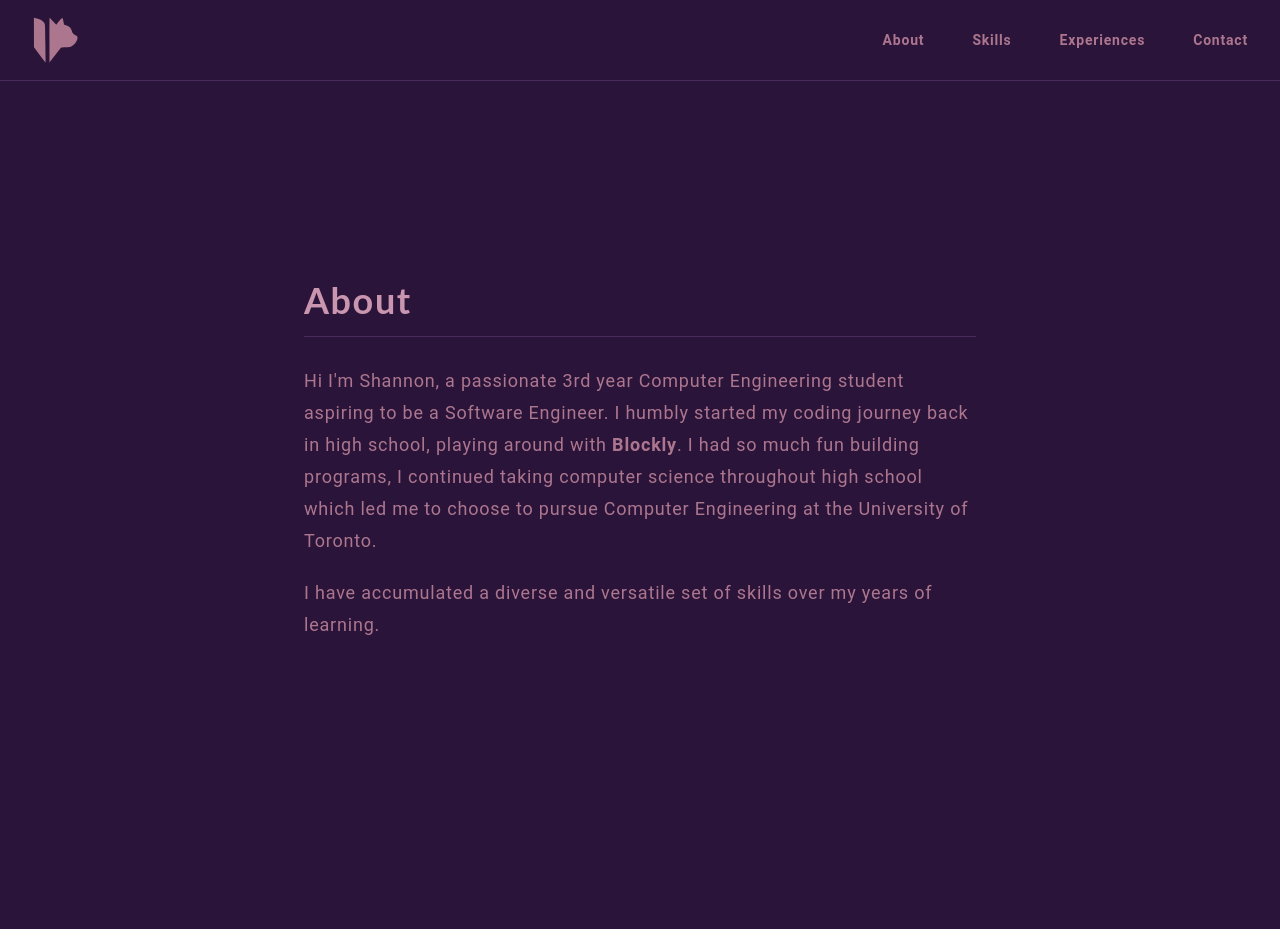
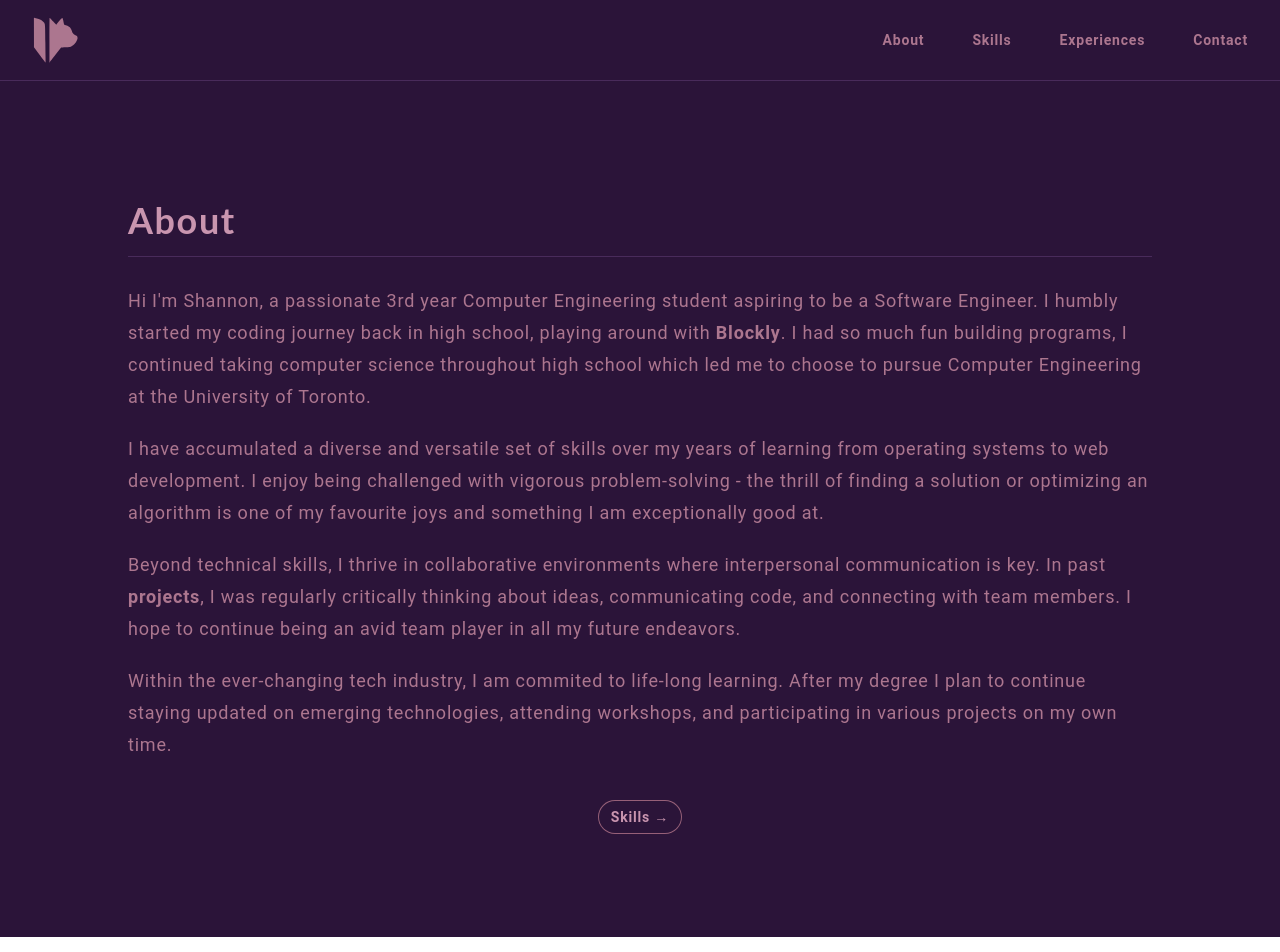
Before and after one commit to purriin/Portfolio, a React (Create React App) app: page /about in a window 1280 px wide. Shown: the top 952 px of the page. Built offline with nearby package versions, Linux system fonts and the light colour scheme.

Commit message:
Updated About page

```diff
--- a/src/navigation/footer.js
+++ b/src/navigation/footer.js
@@ -4,7 +4,7 @@ const Footer = () => {
     return (
       <div className="pt-16">
         <footer class="bg-white dark:bg-ft">
-          <div class="mx-auto w-full max-w-screen-xl p-4 py-6 lg:py-8 fade">
+          <div class="mx-auto w-full max-w-screen-xl p-4 py-6 lg:py-8">
             <div class="flex justify-center">
 
               <div class="grid grid-cols-2 gap-10">
@@ -36,7 +36,8 @@ const Footer = () => {
             </div>
 
             <hr class="my-6 border-ln sm:mx-auto dark:border-ln lg:my-8" />
-            <div class="sm:flex sm:items-center sm:justify-center">
+
+            <div class="flex items-center justify-center">
 
               <div class="flex mt-4 space-x-5 sm:justify-center sm:mt-0">
                 <a href="https://www.github.com/purriin/" target="_blank" rel="noreferrer" class="transition-all ease-in-out duration-200 text-ic hover:text-head hover:-translate-y-1">
@@ -61,6 +62,7 @@ const Footer = () => {
                 </a>
               </div>
             </div>
+
             <div class="mt-1 sm:mt-6"></div>
           </div>
         </footer>
--- a/src/navigation/header.js
+++ b/src/navigation/header.js
@@ -16,7 +16,7 @@ const Header = () => {
   const [mobileMenuOpen, setMobileMenuOpen] = useState(false)
 
   return (
-      <header className="absolute inset-x-0 top-0 z-50 fade">
+      <header className="absolute inset-x-0 top-0 z-50">
 
         <nav className="relative flex items-center justify-between p-4 lg:px-8" aria-label="Global">
             <div className="flex lg:flex-1">
--- a/src/pages/about.js
+++ b/src/pages/about.js
@@ -9,7 +9,7 @@ const About = () => {
       <Header />
       <div className='bg-bg'>
         <div className="relative isolate px-6 pt-14 lg:px-8">
-          <div className="mx-auto max-w-2xl py-56 sm:py-56 lg:py-56">
+          <div className="mx-auto max-w-5xl pt-36">
             <div className="text-left">
               <h1 class="text-4xl font-bold tracking-tight text-head heading fade_left">
                 About
@@ -20,7 +20,7 @@ const About = () => {
               <p className="mt-7 text-lg leading-8 text-txt paragraph fade">
                 Hi I'm Shannon, a passionate 3rd year Computer Engineering student aspiring to be a Software Engineer.
                 I humbly started my coding journey back in high school, playing around with {" "}
-                <a href="https://developers.google.com/blockly" target="_blank" rel="noreferrer" class="font-bold transition-all ease-in-out duration-200 hover:text-head hover:-translate-y-1">
+                <a href="https://developers.google.com/blockly" target="_blank" rel="noreferrer" class="font-bold transition-all ease-in-out duration-200 hover:text-head">
                   Blockly
                 </a>.
                 I had so much fun building programs, I continued taking computer science throughout high school which
@@ -28,16 +28,42 @@ const About = () => {
               </p>
 
               <p className="mt-5 text-lg leading-8 text-txt paragraph fade">
-                I have accumulated a diverse and versatile set of skills over my years of learning.
+                I have accumulated a diverse and versatile set of skills over my years of learning from operating systems to web development.
+                I enjoy being challenged with vigorous problem-solving - the thrill of finding a solution or optimizing an algorithm
+                is one of my favourite joys and something I am exceptionally good at.
+              </p>
+
+              <p className="mt-5 text-lg leading-8 text-txt paragraph fade">
+                Beyond technical skills, I thrive in collaborative environments where interpersonal communication is key.
+                In past {" "}
+                <a href="https://developers.google.com/blockly" target="_blank" rel="noreferrer" class="font-bold transition-all ease-in-out duration-200 hover:text-head">
+                projects
+                </a>
+                , I was regularly critically thinking about ideas, communicating code, and connecting with team members.
+                I hope to continue being an avid team player in all my future endeavors.
+              </p>
+
+              <p className="mt-5 text-lg leading-8 text-txt paragraph fade">
+                Within the ever-changing tech industry, I am commited to life-long learning. After my degree I plan to continue staying updated on
+                emerging technologies, attending workshops, and participating in various projects on my own time.
               </p>
 
             </div>
           </div>
         </div>
+
+        <div className="sm:flex sm:justify-center flex space-x-5 py-10">
+          <div className="transition-color ease-in-out duration-200 relative rounded-full px-3 py-1 text-sm leading-6 ring-1 ring-op hover:ring-bk fade_left">
+            {' '}
+            <a href="/skills" className="transition-color ease-in-out duration-200 font-semibold text-head hover:text-bk paragraph">
+              <span className="absolute inset-0" aria-hidden="true" />
+              Skills <span aria-hidden="true">&rarr;</span>
+            </a>
+          </div>
+        </div>
+
         <Footer />
       </div>
-
-
     </div>
   )
 };
--- a/src/pages/skills.js
+++ b/src/pages/skills.js
@@ -8,7 +8,7 @@ const Skills = () => {
       <Header />
 
         <div className="relative isolate px-6 pt-14 lg:px-8">
-            <div className="mx-auto max-w-2xl py-32 sm:py-48 lg:py-56">
+            <div className="mx-auto max-w-2xl py-36">
 
                 <div className="text-left">
                     <h1 class="text-6xl font-bold tracking-tight text-head fade_left title">
@@ -19,11 +19,11 @@ const Skills = () => {
 
                 </div>
 
-                <h2 class="text-4xl mt-10 font-bold tracking-tight text-txt fade_left heading">
+                <h2 class="text-4xl mt-10 font-bold tracking-tight text-txt fade heading">
                     Languages
                 </h2>
 
-                <div class="mt-10 grid grid-cols-3 gap-10 justify-center items-center text-txt fade_left">
+                <div class="mt-10 grid grid-cols-3 gap-10 justify-center items-center text-txt fade">
 
                     {/* C: */}
                     <div class="transition-all ease-in-out duration-200 hover:text-head hover:-translate-y-1 grid grid-cols-2 flex justify-center">
@@ -59,7 +59,7 @@ const Skills = () => {
                             <path fill="currentColor" d="M3 1.6a.25.25 0 0 0-.25.25v9.55c0 .09.048.172.125.217l4.859 2.802a.25.25 0 0 0 .245.003l5.141-2.817a.25.25 0 0 0 .13-.22V1.85A.25.25 0 0 0 13 1.6H3Zm-1.75.25C1.25.884 2.034.1 3 .1h10c.966 0 1.75.784 1.75 1.75v9.536a1.75 1.75 0 0 1-.909 1.534L8.7 15.738a1.75 1.75 0 0 1-1.716-.02l-4.858-2.802A1.75 1.75 0 0 1 1.25 11.4V1.85ZM5 4.35a.75.75 0 0 1 .75-.75h4.615a.75.75 0 0 1 .75.75v6.096a.75.75 0 0 1-.414.671l-2.308 1.154a.75.75 0 0 1-.67 0l-2.308-1.154a.75.75 0 0 1-.415-.67v-.578a.75.75 0 1 1 1.5 0v.114l1.558.778l1.557-.778V8.312H7a.75.75 0 1 1 0-1.5h2.615V5.1H5.75A.75.75 0 0 1 5 4.35Z"/>
                         </svg>
 
-                        <p className="text-currentColor font-semibold mt-5 justify-center">HTML</p>
+                        <p className="text-currentColor font-semibold mt-5 justify-center">CSS</p>
                     </div>
 
                     {/* Assembly: */}
@@ -109,13 +109,13 @@ const Skills = () => {
 
                 </div>
 
-                <div class="h-px my-20 bg-ln border-0 dark:bg-ln"> </div>
+                <div class="h-px my-10 bg-ln border-0 dark:bg-ln"> </div>
 
-                <h2 class="text-4xl mt-20 font-bold tracking-tight text-txt fade_left heading">
+                <h2 class="text-4xl my-10 font-bold tracking-tight text-txt fade heading">
                     Tools
                 </h2>
 
-                <div class="mt-10 grid flex grid-cols-3 gap-20 justify-center items-center align-center text-txt fade_left">
+                <div class="mt-10 grid flex grid-cols-3 gap-20 justify-center items-center align-center text-txt fade">
                     {/* VS Code: */}
                     <div class="transition-all ease-in-out duration-200 hover:text-head hover:-translate-y-1 grid grid-cols-2 flex justify-center">
                         <svg class="w-16 h-16" aria-hidden="true" xmlns="http://www.w3.org/2000/svg" viewBox="0 0 128 128">
```
